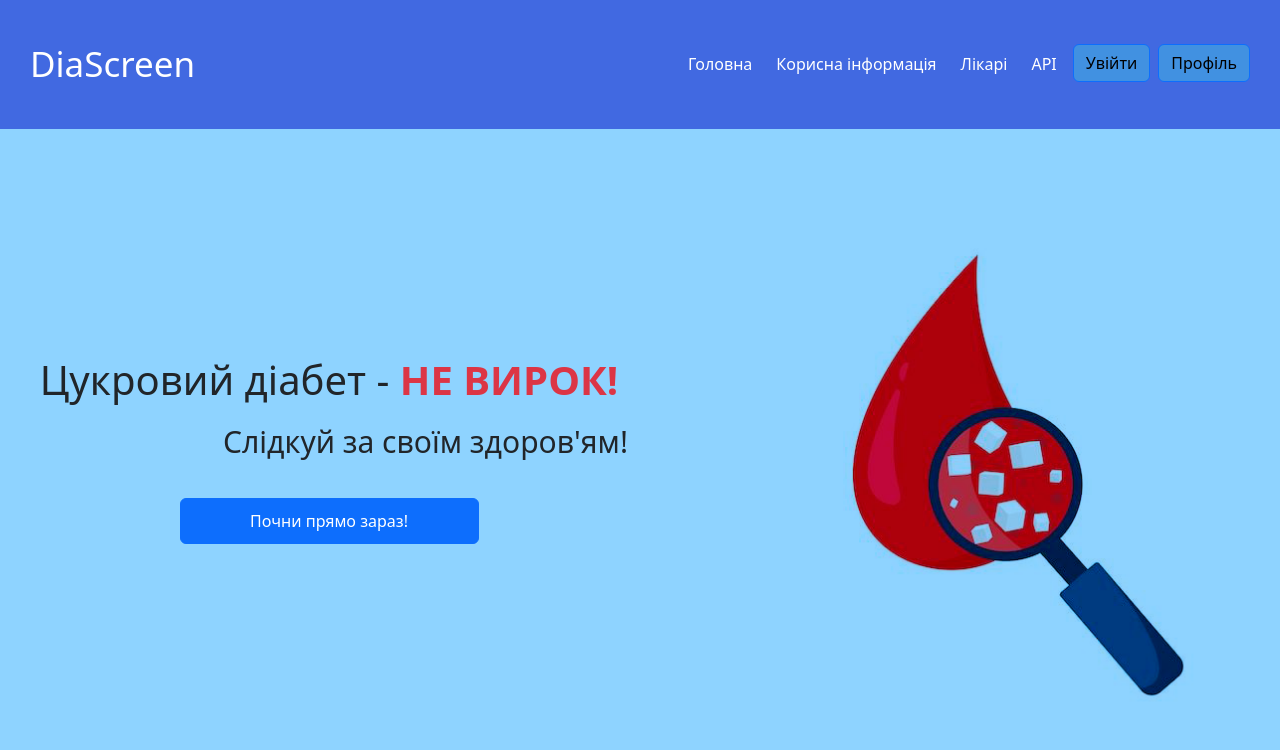
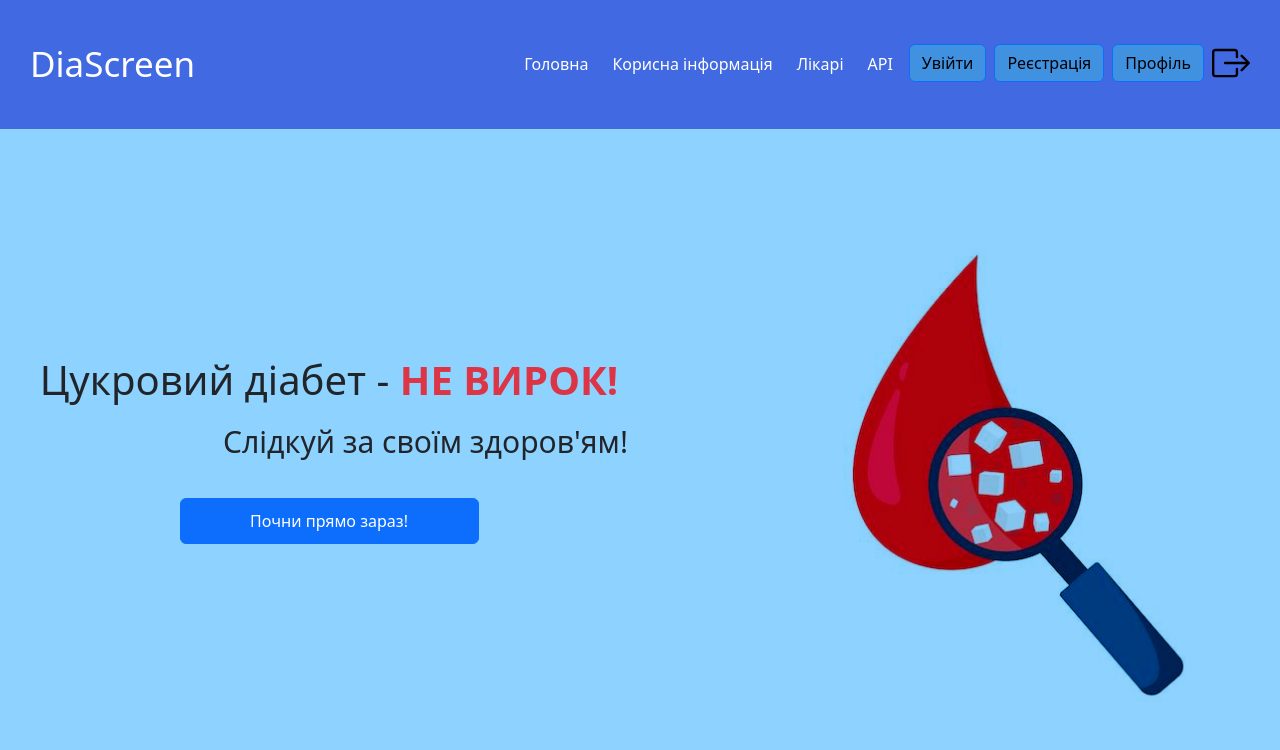
Before and after one commit to maisner44/diabet_classification_microservice, a Django app: page / in a window 1280 px wide. Shown: the top 750 px of the page. Run offline with Django 5.2, Linux system fonts and the light colour scheme; some libraries are stand-ins or nearby versions.

Commit message:
Logout view

```diff
--- a/diabetes_proj/diabetes_proj/settings.py
+++ b/diabetes_proj/diabetes_proj/settings.py
@@ -113,6 +113,7 @@ AUTH_PASSWORD_VALIDATORS = [
     },
 ]
 
+LOGOUT_REDIRECT_URL = 'login'
 
 # Internationalization
 # https://docs.djangoproject.com/en/5.0/topics/i18n/
--- a/diabetes_proj/login/urls.py
+++ b/diabetes_proj/login/urls.py
@@ -11,4 +11,5 @@ urlpatterns = [
     path('reset-password-send', auth_views.PasswordResetDoneView.as_view(template_name = 'login/reset-password-send.html'), name='password_reset_done'),
     path('reset/<uidb64>/<token>', auth_views.PasswordResetConfirmView.as_view(template_name = 'login/reset-password-confirm.html'), name='password_reset_confirm'),
     path('reset-password-complete', auth_views.PasswordResetCompleteView.as_view(template_name = 'login/reset-password-complete.html'), name='password_reset_complete'),
+    path('logout', auth_views.LogoutView.as_view(next_page = 'login'), name='logout'),
 ]
--- a/diabetes_proj/templates/partials/_header.html
+++ b/diabetes_proj/templates/partials/_header.html
@@ -1,3 +1,4 @@
+{% load static %}
 <header id="header">
     <div class="container">
             <nav class="navbar navbar-expand-lg navbar-light text-center text-light">
@@ -19,9 +20,14 @@
                         <li class="nav-item">
                           <a class="nav-link" href="#">API</a>
                         </li>
+                        {% if not user.is_authenticated %}
                         <li class="nav-btn">
                             <a href="{% url 'login'%}" class="btn btn-primary header__button" type="button">Увійти</a>
                         </li>
+                        <li class="nav-btn">
+                          <a href="{% url 'registration'%}" class="btn btn-primary header__button" type="button">Реєстрація</a>
+                        </li>
+                        {% endif %}
                         <li class="nav-item">
                             <div class="dropdown-center">
                                 <a class="btn btn-primary header__button" href="#" role="button" data-bs-toggle="dropdown" aria-expanded="false">
@@ -34,6 +40,14 @@
                                 </ul>
                             </div>
                         </li>
+                        <li class="nav-btn">
+                          <form action="{% url 'logout' %}" method="post">
+                            {% csrf_token %}
+                            <button type="submit" class="logout-btn">
+                              <img src="{% static 'img/svg/box-arrow-right.svg' %}" alt="Кнопка виходу">
+                            </button>
+                          </form>
+                        </li>
                     </ul>
                 </div>
             </nav>
```
Also changed, not shown: diabetes_proj/static/img/svg/box-arrow-right.svg (added).
